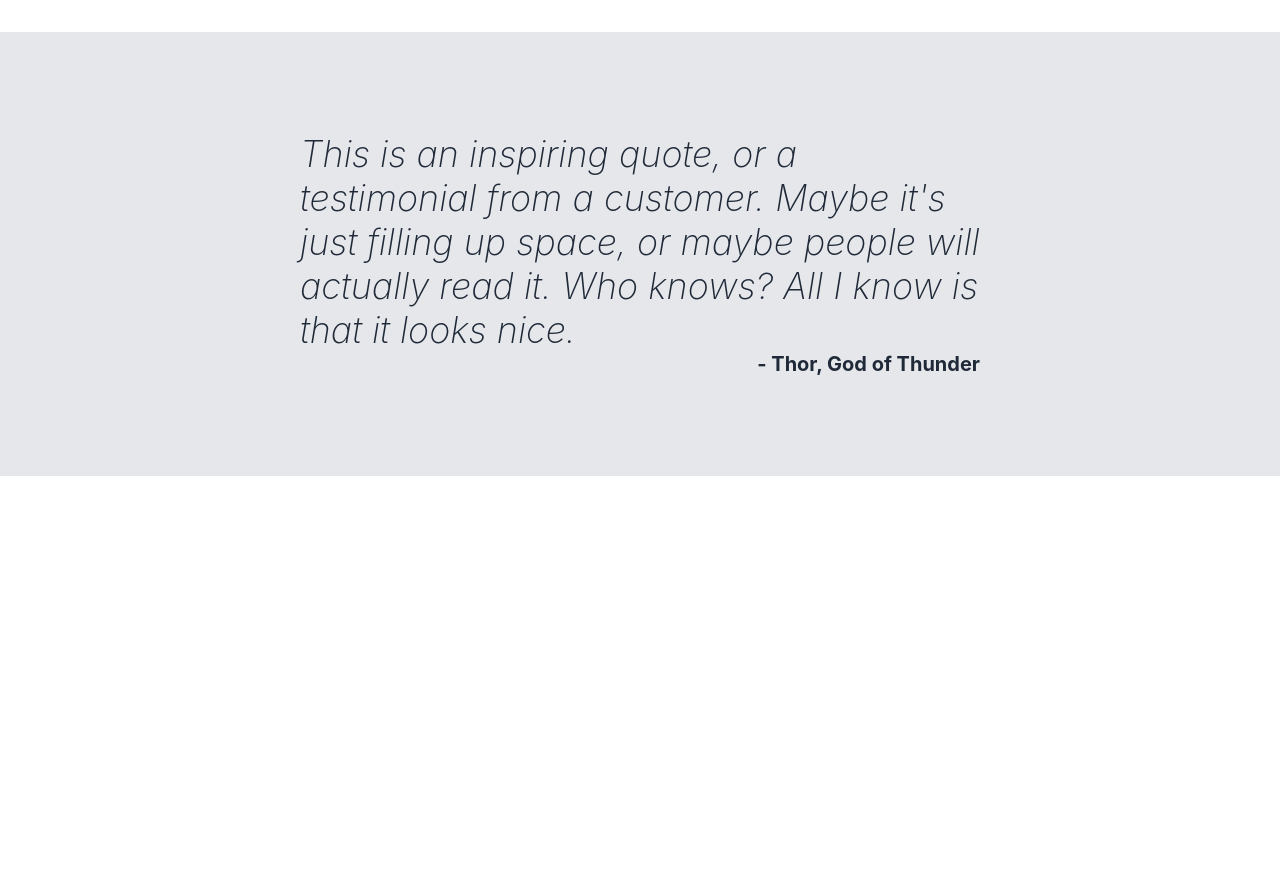
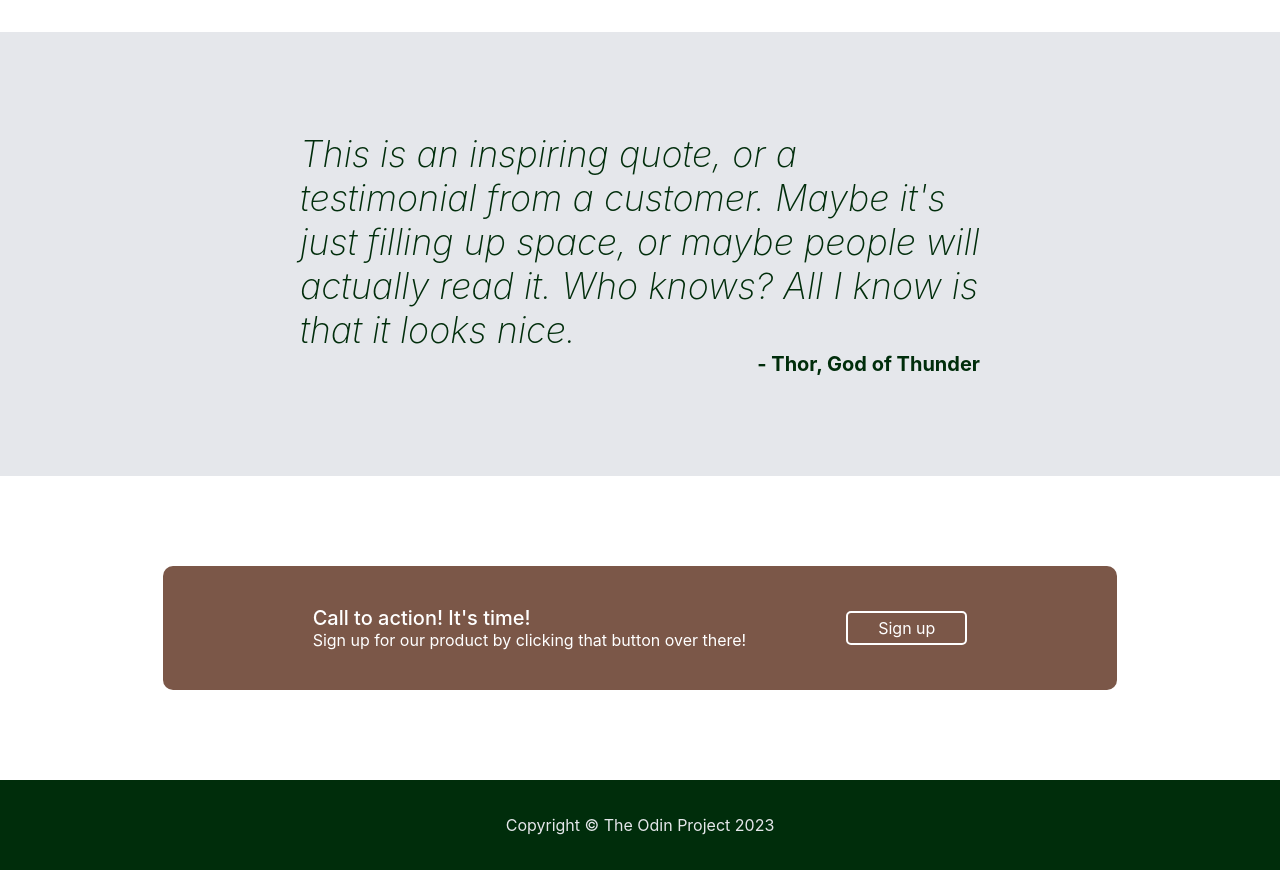
Before and after one commit to malabi3393/landing-page, a plain HTML site: page index.html in a window 1280 px wide. Shown: the part 880-1750 px from the top of the page. Before the commit the page ends 1356 px from the top, so only its background shows below. Drawn offline with Linux system fonts and the light colour scheme.

Commit message:
Complete Landing Page project

```diff
--- a/index.html
+++ b/index.html
@@ -51,9 +51,23 @@
             </div>
         </div>
     </div>
-    <div class = "quote-section">
-        <div class = "quote">This is an inspiring quote, or a testimonial from a customer. Maybe it's just filling up space, or maybe people will actually read it. Who knows? All I know is that it looks nice.</div>
-        <div class = "author">- Thor, God of Thunder</div>
+    <div class="quote-section">
+        <div class="quote">This is an inspiring quote, or a testimonial from a customer. Maybe it's just filling up
+            space, or maybe people will actually read it. Who knows? All I know is that it looks nice.</div>
+        <div class="author">- Thor, God of Thunder</div>
+    </div>
+    <div class="call-action">
+
+        <div class="call-box">
+            <div class="the-text">
+                <div class="large-text">Call to action! It's time!</div>
+                <div class="small-text">Sign up for our product by clicking that button over there!</div>
+            </div>
+            <div class="button2"><a href="#">Sign up</a></div>
+        </div>
+    </div>
+    <div class = "footer"> Copyright © The Odin Project 2023
+
     </div>
 
 </body>
--- a/styles.css
+++ b/styles.css
@@ -12,7 +12,7 @@ body {
 
 .header {
     display: flex;
-    background-color: #1f2937;
+    background-color: #002d0b;
     /*this might be a problem when u get to the other shit*/
     padding-top: 0px;
     padding-bottom: 0px;
@@ -21,7 +21,7 @@ body {
 
 .main {
     display: flex;
-    background-color: #1f2937;
+    background-color: #002d0b;
     padding-top: 80px;
     padding-bottom:80px;
 
@@ -82,7 +82,7 @@ p {
 }
 
 .sign-up-button {
-    background-color: #3882f6;
+    background-color: #7B5748;
     color: white;
     padding: 8px 30px;
     margin-right: auto;
@@ -102,7 +102,7 @@ p {
 
 .box {
     border-radius: 25px;
-    border: 4px solid #3882f6;
+    border: 4px solid #7B5748;
     width: 150px;
     height:150px;
 }
@@ -110,7 +110,7 @@ p {
     margin: 50px auto;
     font-weight: 750;
     font-size: 36px;
-    color: #1f2937;
+    color: #002d0b;
 
 }
 
@@ -140,12 +140,59 @@ p {
     font-size: 36px;
     font-style: italic;
     font-weight: 200;
-    color: #1f2937;
+    color: #002d0b;
 }
 
 .author{
     margin-left: auto;
-    color: #1f2937;
+    color: #002d0b;
     font-weight: bold;
     font-size: 20px;
 }
+
+.call-action {
+    display: flex;
+    justify-content: center;
+    align-items: center;
+    margin: 90px 100px;
+
+
+}
+
+.call-box {
+    display: flex;
+    background-color: #7B5748;
+    color:#ffffff;
+    gap: 100px;
+    padding: 40px 150px;
+    border-radius: 10px;
+}
+
+
+.the-text {
+    display: flex;
+    flex-direction: column;
+
+}
+.large-text {
+    font-size: 20px;
+    font-weight: 550;
+
+}
+
+.button2{
+    border-radius: 5px;
+    border: 2px solid #ffffff;
+    padding: 5px 30px;
+    align-self: center;
+}
+
+.footer {
+    display: flex;
+    justify-content: center;
+    align-items: center;
+    background-color: #002d0b;
+    color: #e5e7eb;
+    padding: 35px;
+
+}
```
